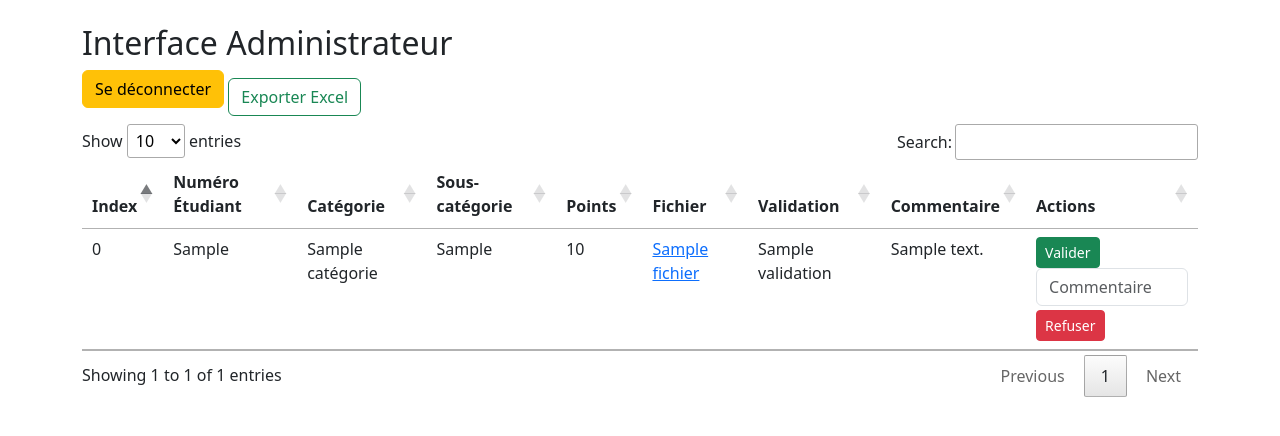
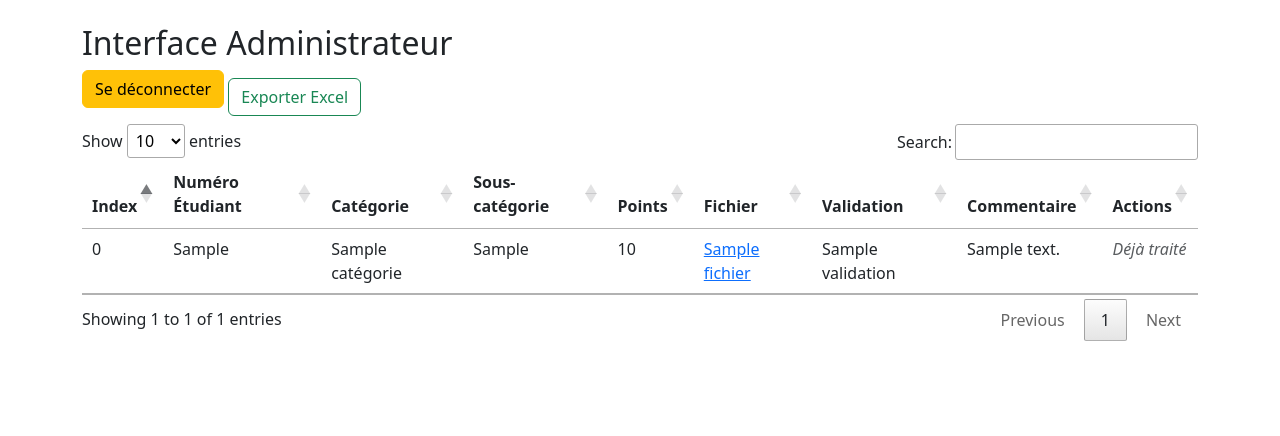
Before and after one commit to bengleizes/valorisation-flask, a Flask app: template valorisation parcours/templates/admin.html in a window 1280 px wide. Shown: the top 436 px of the page. Run offline with Flask 3, Linux system fonts and the light colour scheme; the template is opened without the code that fills it: most values are stand-ins (such as "Sample title", 1, 10 or a date in 2020); some libraries are stand-ins or nearby versions.

Commit message:
Add files via upload

```diff
--- a/valorisation parcours/templates/admin.html
+++ b/valorisation parcours/templates/admin.html
@@ -41,6 +41,7 @@
                 <td>{{ attestation['Validation'] }}</td>
                 <td>{{ attestation['Commentaire'] }}</td>
                 <td>
+  {% if attestation['Validation'] == 'En attente' %}
       <form action="/validate" method="post" style="display:inline;">
           <input type="hidden" name="index" value="{{ i }}">
           <button class="btn btn-success btn-sm">Valider</button>
@@ -50,7 +51,11 @@
           <input type="text" name="commentaire" placeholder="Commentaire" class="form-control mb-1">
           <button class="btn btn-danger btn-sm">Refuser</button>
       </form>
+  {% else %}
+      <span class="text-muted fst-italic">Déjà traité</span>
+  {% endif %}
 </td>
+
             </tr>
             {% endfor %}
         </tbody>
```
Lines whose indentation alone changed are shown as unchanged.
